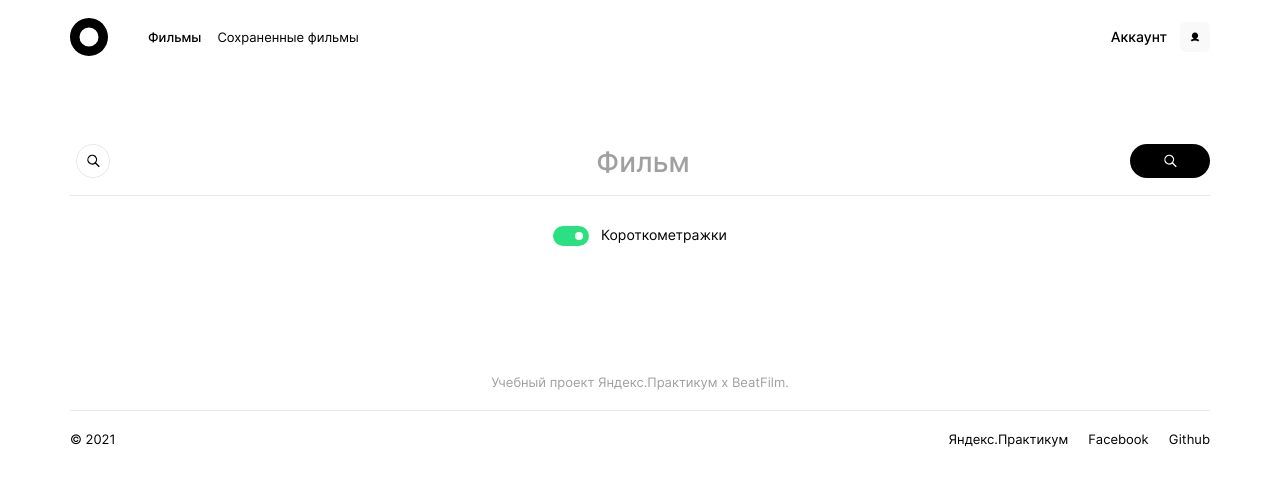
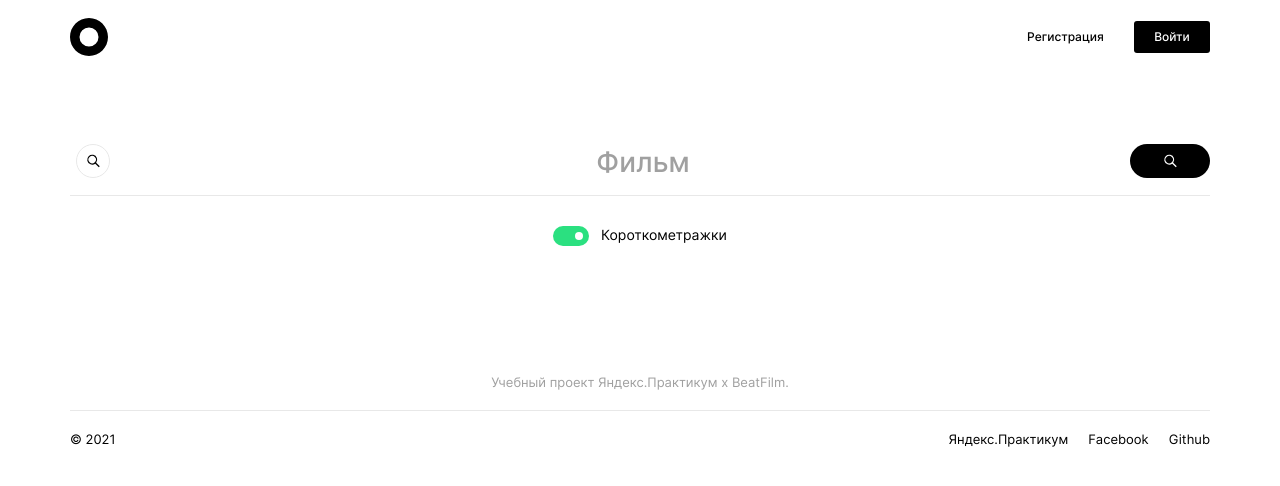
Before and after one commit to alinasemm/movies-explorer-frontend, a React (Create React App) app: page /movies in a window 1280 px wide. Shown: the top 486 px of the page. Built offline with nearby package versions, Linux system fonts and the light colour scheme.

Commit message:
Сделалал изменение header для зарегистрированных и незарегистрированных пользователей

```diff
--- a/src/components/Header/Header.css
+++ b/src/components/Header/Header.css
@@ -5,19 +5,18 @@
   padding: 0px 70px;
   margin: auto;
   height: 74px;
-  background: #F3C1F8;
+  background-color: #FFFFFF;
 }
 
 .header_sign {
-  background: #FFFFFF;
   width: 396px;
   height: 38px;
   padding: 0;
   margin-top: 70px;
 }
 
-.header_movies {
-  background: #FFFFFF;
+.header_pink {
+  background-color: #F3C1F8;
 }
 
 .header__logo {
--- a/src/components/Header/Header.js
+++ b/src/components/Header/Header.js
@@ -25,8 +25,6 @@ function Header({ openMenu, closeMenu, headerClassName = '' }) {
   const [links, setLinks] = useState(defaultLinks);
 
   const appContext = useContext(AppContext);
-  console.log('Header');
-  console.log(appContext.user, appContext.token);
 
   useEffect(() => {
     const nextLinks = defaultLinks.map(link => {
@@ -46,17 +44,6 @@ function Header({ openMenu, closeMenu, headerClassName = '' }) {
   const handleLogoClick = () => history.push('/');
 
   switch (location.pathname) {
-    case '/':
-      return (
-        <header className='header'>
-          <img alt='логотип страницы о Проекте' src={headerLogo} className='header__logo' onClick={handleLogoClick}/>
-          <div className='header__button-group'>
-            <Button buttonClassName='button_medium button_transparent' text='Регистрация' onClick={() => history.push('/signup')} />
-            <Button buttonClassName='button_small' text='Войти' onClick={() => history.push('/signin')}/>
-          </div>
-        </header>
-      );
-
     case '/signup':
     case '/signin':
       return (
@@ -65,17 +52,33 @@ function Header({ openMenu, closeMenu, headerClassName = '' }) {
         </header>
       );
 
+    case '/':
     case '/movies':
     case '/saved-movies':
     case '/profile':
       return (
-        <header className='header header_movies'>
+        <header className={`header ${location.pathname === '/' ? 'header_pink' : ''}`}>
+          {appContext.user
+            ? (
+              <>
                 <div className='header__main'>
                   <img alt='логотип страницы о Проекте' src={headerLogo} className="header__logo" onClick={handleLogoClick}/>
                   <Navigation links={links} className='navigation_horizontal' />
                 </div>
                 <BurgerButton onClick={openMenu} />
                 <UserInfo contClassName='user-info_movies' onClick={closeMenu} />
+              </>
+            )
+            : (
+              <>
+                <img alt='логотип страницы о Проекте' src={headerLogo} className='header__logo' onClick={handleLogoClick}/>
+                <div className='header__button-group'>
+                  <Button buttonClassName='button_medium button_transparent' text='Регистрация' onClick={() => history.push('/signup')} />
+                  <Button buttonClassName='button_small' text='Войти' onClick={() => history.push('/signin')}/>
+                </div>
+              </>
+            )
+          }
         </header>
       );
 
```
Lines whose indentation alone changed are shown as unchanged.
